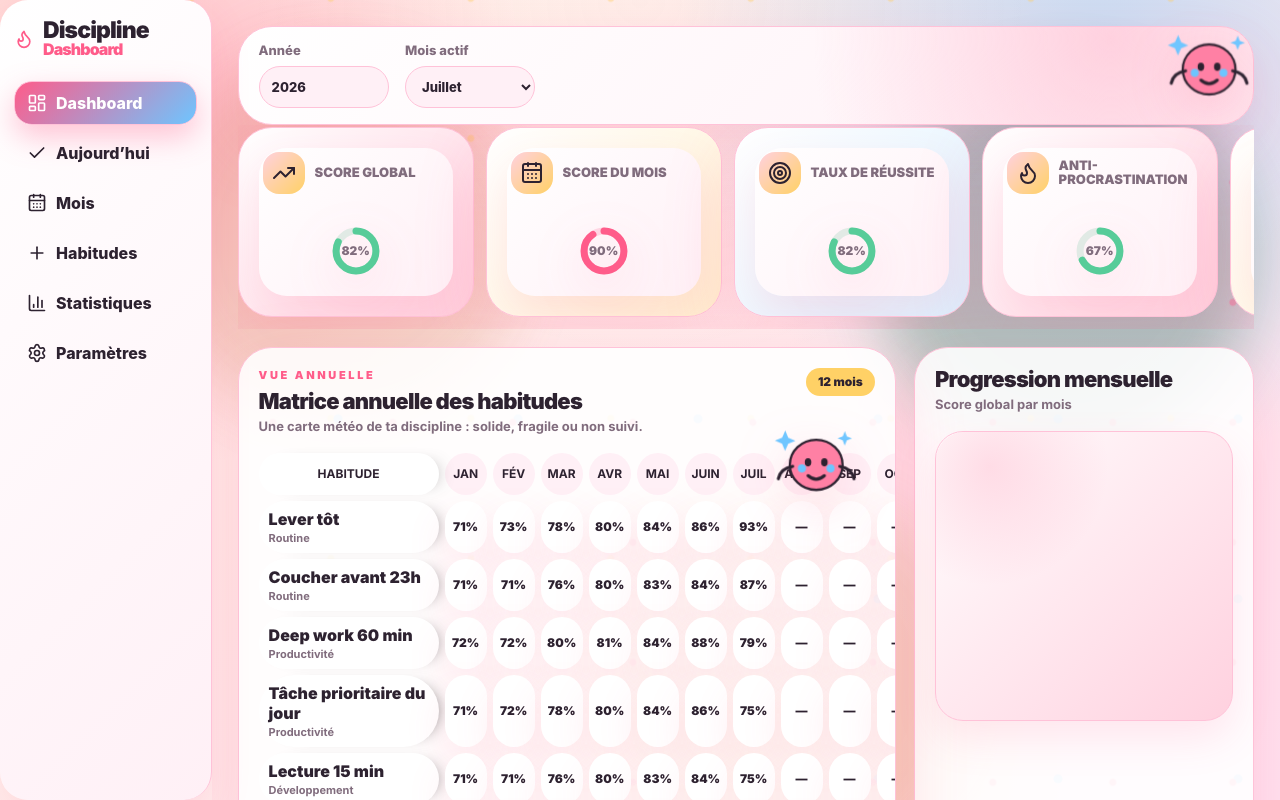
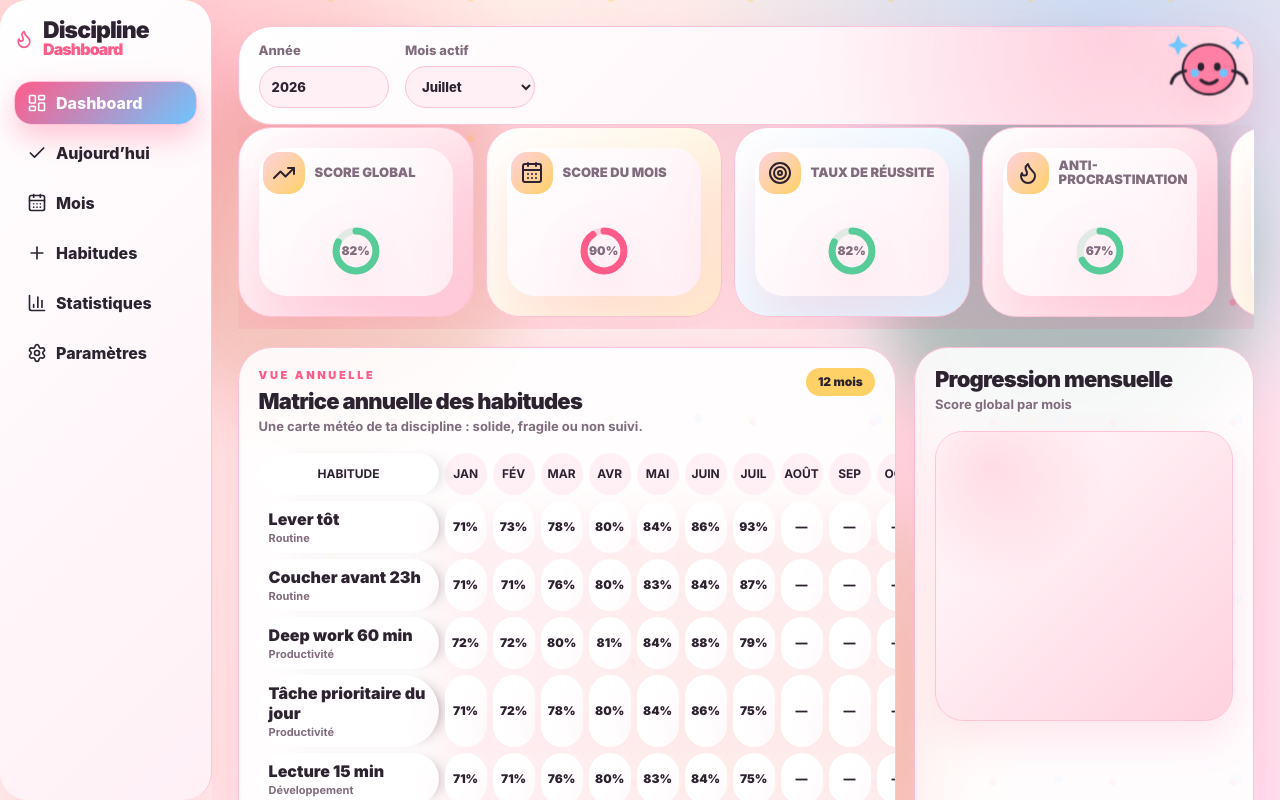
Before and after one commit to christolosier-ship-it/Tracker-Habit, a React (Vite) app: page / in a window 1280 px wide. Shown: the top 800 px of the page. Built offline with nearby package versions, Linux system fonts and the light colour scheme.

Commit message:
Retirer l ancien emplacement de la mascotte du Dashboard

```diff
--- a/src/pages/DashboardPage.tsx
+++ b/src/pages/DashboardPage.tsx
@@ -10,32 +10,13 @@ import { AnnualHabitMatrix } from "../features/dashboard/AnnualHabitMatrix";
 import { KpiRail } from "../features/dashboard/KpiRail";
 import { formatPercent } from "../app/constants";
 import { DashboardPageProps } from "./page-types";
-import { DashboardMascot } from "../features/mascot/DashboardMascot";
-import { selectMascotMood } from "../features/mascot/mascot-mood";
 
 export function DashboardPage({
   data,
   theme,
   stats,
   setSettings,
-  mascotReaction = null,
-  clearMascotReaction,
 }: DashboardPageProps) {
-  const mascotMood = selectMascotMood({
-    enabled: data.settings.mascotEnabled,
-    todayScore: stats.todayScore,
-    monthScore: stats.currentMonth,
-    fragileHabitCount: stats.fragileHabits.length,
-    currentHour: new Date().getHours(),
-  });
-  const mascot = (
-    <DashboardMascot
-      themeId={theme.id}
-      mood={mascotMood}
-      reaction={mascotReaction}
-      onReactionComplete={clearMascotReaction}
-    />
-  );
   return (
     <>
       <PeriodControls
@@ -46,7 +27,7 @@ export function DashboardPage({
       />
       <KpiRail theme={theme} stats={stats} />
       <BentoShell className="dashboard-layout">
-        <AnnualHabitMatrix theme={theme} rates={stats.annualRates} mascot={mascot} />
+        <AnnualHabitMatrix theme={theme} rates={stats.annualRates} />
         <div className="dashboard-side">
           <ChartPanel
             title="Progression mensuelle"
```
